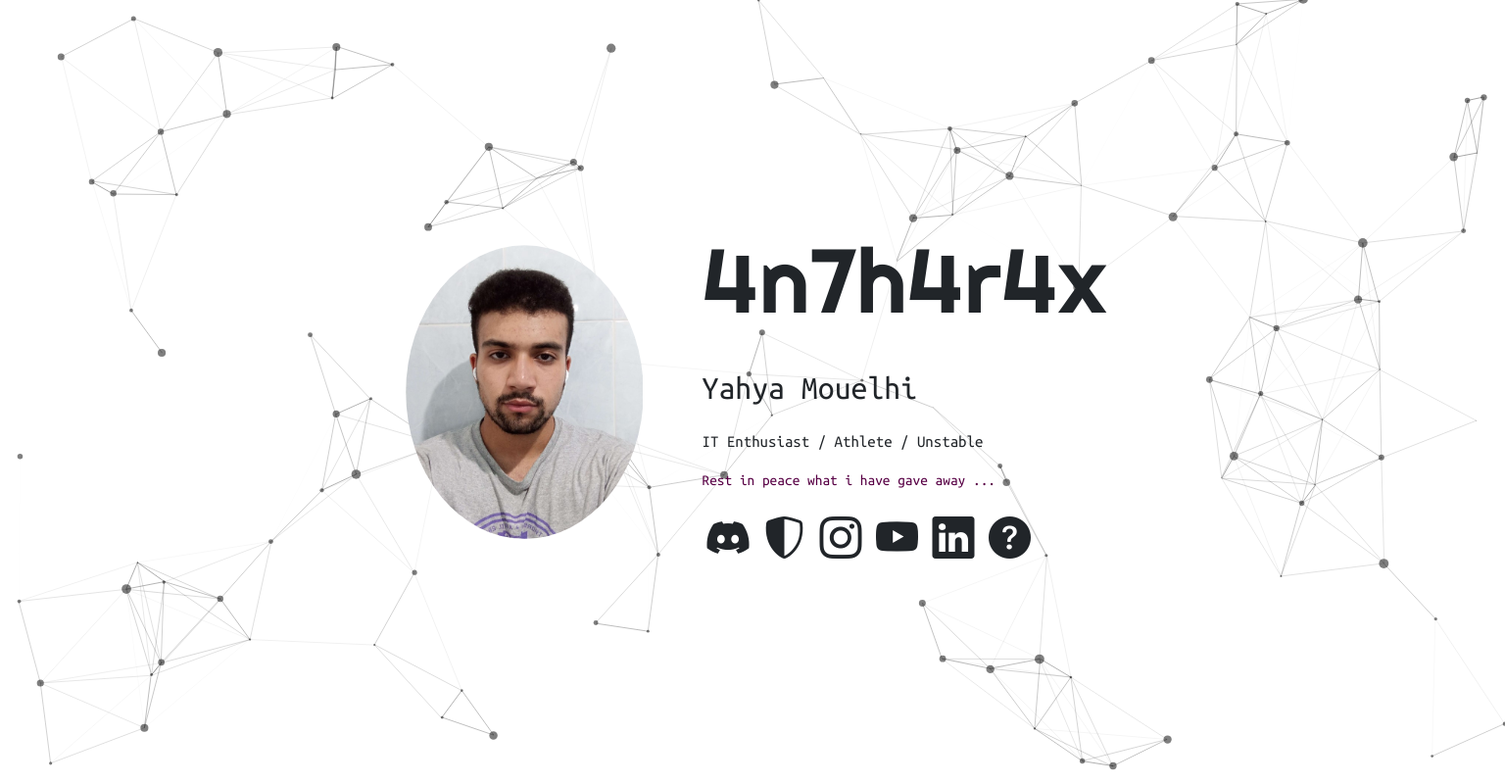
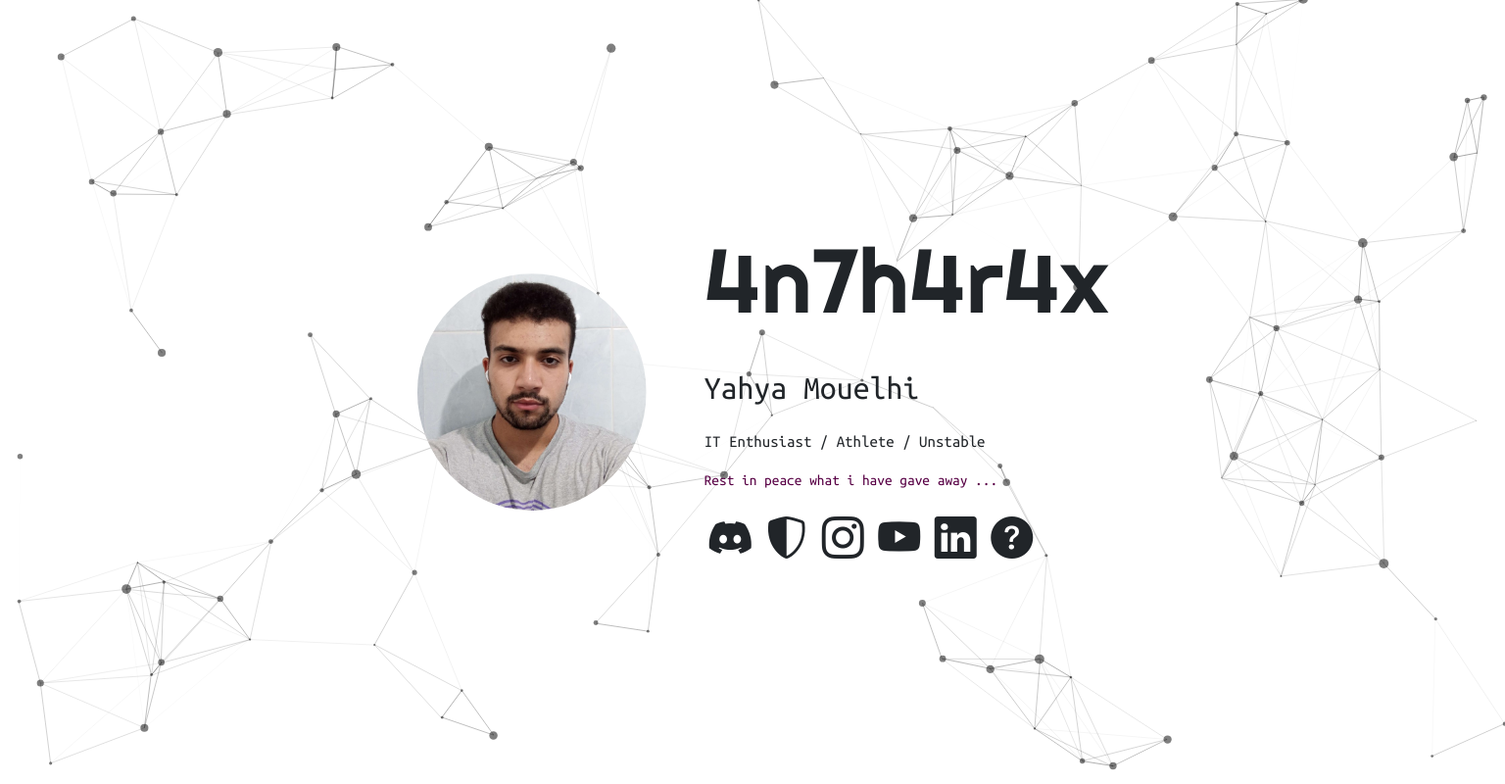
Before and after one commit to YahyaMouelhi/me, a plain HTML site: page index.html in a window 1536 px wide. Shown: the whole page at 98% size. Drawn offline with nearby package versions, Linux system fonts and the light colour scheme; animation ran at ten frames a second.

Commit message:
Update style.css

```diff
--- a/static/css/style.css
+++ b/static/css/style.css
@@ -122,6 +122,7 @@ canvas {
     }
     .image{
       width: 100px;
+       height :100px ;
     }
   }
 
@@ -138,7 +139,7 @@ canvas {
       font-size: 1.1vw;
     }
     .image{
-      width: 360px;
-      height :360px;
+      width: 300px;
+      height :300px;
     }
   }
```
